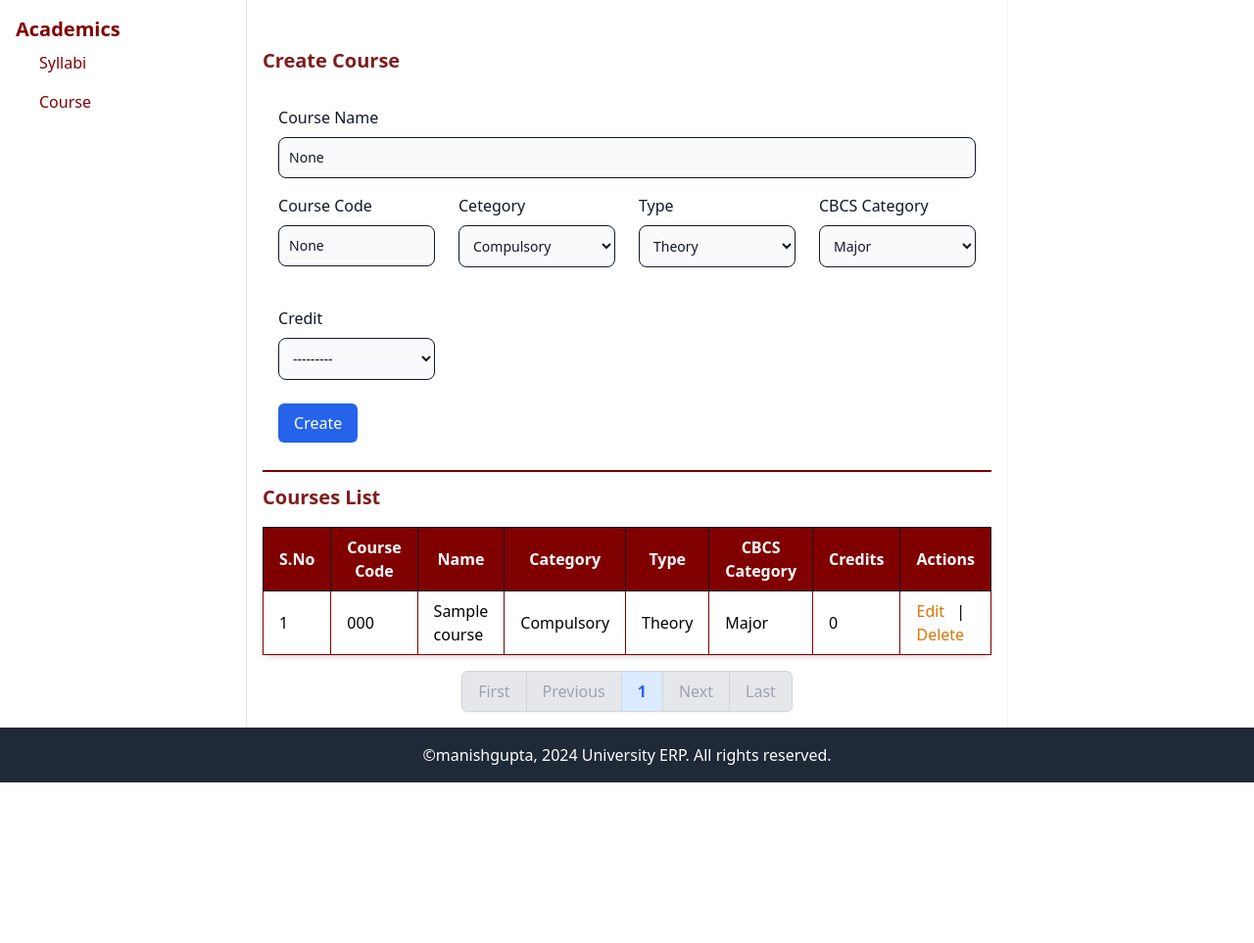
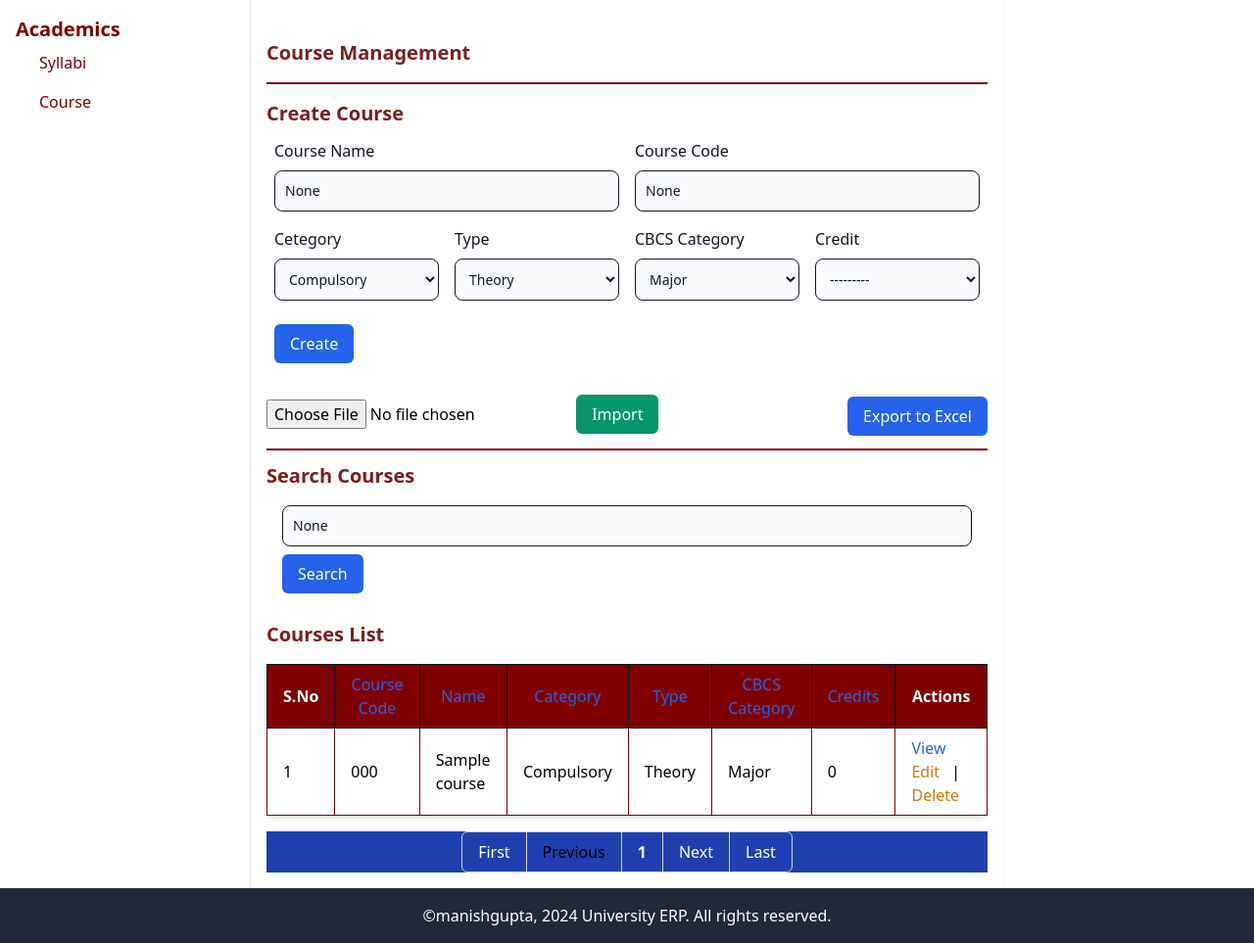
Before and after one commit to manishgupta248/university2, a Django app: page /academic/courses/ in a window 1280 px wide. Shown: the part 60-1023 px from the top of the page at 98% size. Before the commit the page ends 859 px from the top, so only its background shows below. Run offline with Django 5.2, Linux system fonts and the light colour scheme; a user stored in the database is signed in; tables that the repository leaves empty hold one stand-in row (values such as "Sample post"); some libraries are stand-ins or nearby versions.

Commit message:
v-3 Course Paje with AJAX

```diff
--- a/academic/templates/academic/course_list_create_update.html
+++ b/academic/templates/academic/course_list_create_update.html
@@ -4,13 +4,15 @@
 
 {% block content %}
 <div class="flex-1">
-
+<h1 class="text-xl text-red-900 font-bold mt-6 mb-4">Course Management</h1>
+<hr class="border-t-2 border-[#800000] my-2">
 <!-- Create/Update Form -->
-<h2 class="text-xl text-red-900 font-semibold mt-8 mb-4">{% if edit_course %}Edit{% else %}Create{% endif %} Course</h2>
-<form method="POST" class="bg-white p-4 ">
+<h2 class="text-xl text-red-900 font-semibold mt-4 mb-1">{% if edit_course %}Edit{% else %}Create{% endif %} Course</h2>
+<form method="POST" class="bg-white p-2 ">
     {% csrf_token %}
 
  <!-- Name -->
+ <div class="grid md:grid-cols-2 md:gap-4">
         <div class="mb-4">
             <label for="id_name" class="block mb-2 font-medium text-gray-900 dark:text-white">Course Name</label>
             <input type="text" name="name" id="id_name" class="bg-gray-50 border border-gray-900 text-gray-900 text-sm rounded-lg focus:ring-blue-500 focus:border-blue-500 block w-full p-2.5 dark:bg-gray-700 dark:border-gray-600 dark:placeholder-gray-400 dark:text-white dark:focus:ring-blue-500 dark:focus:border-blue-500" value="{{ form.name.value }}">
@@ -18,9 +20,7 @@
                 <div class="text-red-600 text-sm">{{ form.name.errors }}</div>
             {% endif %}
         </div>
-
 <!-- Code -->
-        <div class="grid md:grid-cols-4 md:gap-6">
         <div class="mb-4">
                 <label for="id_code" class="block mb-2 font-medium text-gray-900 dark:text-white">Course Code</label>
                 <input type="text" name="code" id="id_code" class="bg-gray-50 border border-gray-900 text-gray-900 text-sm rounded-lg focus:ring-blue-500 focus:border-blue-500 block w-full p-2.5 dark:bg-gray-700 dark:border-gray-600 dark:placeholder-gray-400 dark:text-white dark:focus:ring-blue-500 dark:focus:border-blue-500" value="{{ form.code.value }}">
@@ -28,8 +28,9 @@
                     <div class="text-red-600 text-sm">{{ form.code.errors }}</div>
                 {% endif %}
         </div>
-
+    </div>
 <!-- Category -->
+    <div class="grid md:grid-cols-4 md:gap-4">
         <div class="mb-4">
             <label for="category" class="block mb-2 font-medium text-gray-900 dark:text-white">Cetegory </label>
             <select name="category" id="category" class="bg-gray-50 border border-gray-900 text-gray-900 text-sm rounded-lg focus:ring-blue-500 focus:border-blue-500 block w-full p-2.5 dark:bg-gray-700 dark:border-gray-600 dark:placeholder-gray-400 dark:text-white dark:focus:ring-blue-500 dark:focus:border-blue-500">
@@ -83,28 +84,62 @@
         </div>
         <button type="submit" class="bg-blue-600 text-white px-4 py-2 rounded-md mt-2">{% if edit_course %}Update{% else %}Create{% endif %}</button>
     </form>
-{% comment %} <!-- Import and Export Section -->
-<div class="flex justify-between items-center mt-6">
-    <form method="POST" enctype="multipart/form-data">
+    <script>
+        $(document).ready(function() {
+          $('#courseForm').submit(function(event) {
+            event.preventDefault();
+
+            var formData = new FormData(this);
+            $.ajax({
+              type: 'POST',
+              url: window.location.pathname,
+              data: formData,
+              processData: false,
+              contentType: false,
+              success: function(response) {
+                // Handle successful response
+                alert('Course saved successfully!');
+                // Optionally reload the page or update the list dynamically
+                location.reload();
+              },
+              error: function(response) {
+                // Handle error response
+                alert('Failed to save the course. Please try again.');
+              }
+            });
+          });
+        });
+      </script>
+    <!-- Import and Export Section -->
+    <div class="flex justify-between items-center mt-6">
+        <form method="POST" enctype="multipart/form-data">
         {% csrf_token %}
         <input type="file" name="import_file" accept=".csv, .xls, .xlsx" class="mb-2">
-        <button type="submit" formaction="{% url 'admin:academic_course_import' %}" class="bg-green-600 text-white px-4 py-2 rounded-md">Import</button>
-    </form>
-    <a href="{% url 'admin:academic_course_export' %}" class="bg-blue-600 text-white px-4 py-2 rounded-md">Export to Excel</a>
-</div> {% endcomment %}
+        <button type="submit" formaction="{% url 'course_import' %}" class="bg-green-600 text-white px-4 py-2 rounded-md">Import</button>
+        </form>
+        <a href="{% url 'course_export' %}" class="bg-blue-600 text-white px-4 py-2 rounded-md">Export to Excel</a>
+    </div>
+
 <!-- List View Section -->
 <hr class="border-t-2 border-[#800000] my-3">
+  <!-- Search Form -->
+  <h2 class="text-xl text-red-900 font-semibold ">Search Courses</h2>
+  <form method="GET" class="bg-white p-4">
+    <input type="text" name="q" class="bg-gray-50 border border-gray-900 text-gray-900 text-sm rounded-lg focus:ring-blue-500 focus:border-blue-500 block w-full p-2.5" placeholder="Search..." value="{{ query }}">
+    <button type="submit" class="bg-blue-600 text-white px-4 py-2 rounded-md mt-2">Search</button>
+  </form>
+
 <h2 class="text-xl text-red-900 font-semibold my-3 mb-4">Courses List</h2>
 <table class="min-w-full bg-white shadow-md border border-[#800000] rounded-lg">
     <thead>
         <tr class="bg-[#800000] text-white font-semibold  " >
             <th class="px-4 py-2  border border-gray-900">S.No</th>
-            <th class="px-4 py-2  border border-gray-900">Course Code</th>
-            <th class="px-4 py-2  border border-gray-900">Name</th>
-            <th class="px-4 py-2  border border-gray-900">Category</th>
-            <th class="px-4 py-2  border border-gray-900">Type</th>
-            <th class="px-4 py-2  border border-gray-900">CBCS Category</th>
-            <th class="px-4 py-2  border border-gray-900">Credits</th>
+            <th class="px-4 py-2  border border-gray-900"><a href="?sort_by=code" class=" font-medium text-blue-600 dark:text-blue-500 hover:underline">Course Code</th>
+            <th class="px-4 py-2  border border-gray-900"><a href="?sort_by=name" class=" font-medium text-blue-600 dark:text-blue-500 hover:underline">Name</th>
+            <th class="px-4 py-2  border border-gray-900"><a href="?sort_by=category" class=" font-medium text-blue-600 dark:text-blue-500 hover:underline">Category</th>
+            <th class="px-4 py-2  border border-gray-900"><a href="?sort_by=type" class=" font-medium text-blue-600 dark:text-blue-500 hover:underline">Type</th>
+            <th class="px-4 py-2  border border-gray-900"><a href="?sort_by=cbcs_category" class=" font-medium text-blue-600 dark:text-blue-500 hover:underline">CBCS Category</th>
+            <th class="px-4 py-2  border border-gray-900"><a href="?sort_by=maximum_credit" class=" font-medium text-blue-600 dark:text-blue-500 hover:underline">Credits</th>
             <th class="px-4 py-2  border border-gray-900">Actions</th>
         </tr>
     </thead>
@@ -119,6 +154,7 @@
             <td class="px-4 py-2 border border-[#800000]">{{ course.cbcs_category }}</td>
             <td class="px-4 py-2 border border-[#800000]">{{ course.maximum_credit }}</td>
             <td class="px-4 py-2 border border-[#800000]">
+                <a href="#" class="text-blue-600 hover:underline mr-2" data-course-id="{{ course.id }}" onclick="openCourseModal(event)">View</a>
                 <a href="{% url 'course_update' course.id %}" class="text-yellow-600 hover:underline mr-2">Edit</a> |
                 <a href="{% url 'course_delete' course.id %}" class="text-yellow-600 hover:underline mr-2">Delete</a>
             </td>
@@ -126,54 +162,71 @@
         {% endfor %}
     </tbody>
 </table>
-<!-- Pagination Controls -->
 <!-- Pagination Section -->
-<div class="mt-4 flex justify-center">
-    <nav class="inline-flex rounded-md shadow-sm -space-x-px" aria-label="Pagination">
+<div class="mt-4 flex justify-center bg-blue-800">
+    <nav class="inline-flex rounded-md bg-blue-800 shadow-sm -space-x-px" aria-label="Pagination">
         {% if page_obj.has_previous %}
-        <a href="?page=1" class="px-4 py-2 border border-gray-300 bg-white text-gray-500 hover:bg-gray-50 rounded-l-md">
-            First
-        </a>
-        <a href="?page={{ page_obj.previous_page_number }}" class="px-4 py-2 border border-gray-300 bg-white text-gray-500 hover:bg-gray-50">
-            Previous
-        </a>
+         <a href="?page=1" class="px-4  py-2 border border-gray-300 bg-blue-800  text-white hover:bg-gray-50 rounded-l-md">First</a>
+            <a href="?page={{ page_obj.previous_page_number }}" class="px-4 py-2 border border-gray-300 bg-blue-800  text-white hover:bg-gray-50">Previous</a>
         {% else %}
-        <span class="px-4 py-2 border border-gray-300 bg-gray-200 text-gray-400 cursor-not-allowed rounded-l-md">
-            First
-        </span>
-        <span class="px-4 py-2 border border-gray-300 bg-gray-200 text-gray-400 cursor-not-allowed">
-            Previous
-        </span>
+            <span class="px-4 py-2 border border-gray-300 bg-blue-800 text-white cursor-not-allowed rounded-l-md">First</span>
+            <span class="px-4 py-2 border border-gray-300 bg-blue-800  text-whitecursor-not-allowed"> Previous</span>
         {% endif %}
 
         {% for num in page_obj.paginator.page_range %}
-        {% if page_obj.number == num %}
-        <span class="px-4 py-2 border border-gray-300 bg-blue-100 text-blue-600 font-bold">
-            {{ num }}
-        </span>
+         {% if page_obj.number == num %}
+             <span class="px-4 py-2 border border-gray-300 bg-blue-800 text-white font-bold">{{ num }} </span>
         {% else %}
-        <a href="?page={{ num }}" class="px-4 py-2 border border-gray-300 bg-white text-gray-500 hover:bg-gray-50">
-            {{ num }}
-        </a>
+            <a href="?page={{ num }}" class="px-4 py-2 border border-gray-300 bg-blue-800 text-white hover:bg-gray-50">{{ num }} </a>
         {% endif %}
         {% endfor %}
-
         {% if page_obj.has_next %}
-        <a href="?page={{ page_obj.next_page_number }}" class="px-4 py-2 border border-gray-300 bg-white text-gray-500 hover:bg-gray-50">
-            Next
-        </a>
-        <a href="?page={{ page_obj.paginator.num_pages }}" class="px-4 py-2 border border-gray-300 bg-white text-gray-500 hover:bg-gray-50 rounded-r-md">
-            Last
-        </a>
+            <a href="?page={{ page_obj.next_page_number }}" class="px-4 py-2 border border-gray-300 bg-blue-800 text-white hover:bg-gray-50">Next </a>
+            <a href="?page={{ page_obj.paginator.num_pages }}" class="px-4 py-2 border bg-blue-800  text-white hover:bg-gray-50 rounded-r-md">Last</a>
         {% else %}
-        <span class="px-4 py-2 border border-gray-300 bg-gray-200 text-gray-400 cursor-not-allowed">
-            Next
-        </span>
-        <span class="px-4 py-2 border border-gray-300 bg-gray-200 text-gray-400 cursor-not-allowed rounded-r-md">
-            Last
-        </span>
+            <span class="px-4 py-2 border border-gray-300 bg-blue-800  text-white cursor-not-allowed">Next</span>
+        <span class="px-4 py-2 border border-gray-300 bg-blue-800  text-white cursor-not-allowed rounded-r-md">Last</span>
         {% endif %}
     </nav>
 </div>
-</div>
+
+<!-- Course Details Modal -->
+<div id="courseModal" class="fixed inset-0 flex items-center justify-center bg-gray-900 bg-opacity-50 hidden">
+    <div class="bg-white rounded-lg shadow-lg max-w-lg w-full">
+      <div class="border-b px-4 py-2 flex justify-between items-center">
+        <h3 class="text-xl font-semibold">Course Details</h3>
+        <button onclick="closeCourseModal()" class="text-gray-600 hover:text-gray-900">&times;</button>
+      </div>
+      <div class="p-4">
+        <!-- Course details will be loaded here dynamically -->
+      </div>
+      <div class="border-t px-4 py-2 flex justify-end">
+        <button onclick="closeCourseModal()" class="bg-red-600 text-white px-4 py-2 rounded">Close</button>
+      </div>
+    </div>
+  </div>
+
+<script>
+    function openCourseModal(event) {
+      event.preventDefault();
+      var courseId = event.target.getAttribute('data-course-id');
+
+      $.ajax({
+        url: '/academic/course-detail/' + courseId + '/',
+        method: 'GET',
+        success: function(data) {
+          var modal = $('#courseModal');
+          modal.find('.p-4').html(data);
+          modal.removeClass('hidden');
+        },
+        error: function() {
+          alert('Failed to load course details.');
+        }
+      });
+    }
+
+    function closeCourseModal() {
+      $('#courseModal').addClass('hidden');
+    }
+  </script>
 {% endblock content %}
--- a/academic/urls.py
+++ b/academic/urls.py
@@ -5,4 +5,7 @@ urlpatterns = [
     path('courses/', views.course_list_create_update, name='course_list_create_update'),
     path('courses/<int:pk>/update/', views.course_list_create_update, name='course_update'),
     path('courses/<int:pk>/delete/', views.CourseDeleteView.as_view(), name='course_delete'),
+    path('courses/import/', views.course_import, name='course_import'),
+    path('courses/export/',views.course_export, name='course_export'),
+    path('course-detail/<int:pk>/', views.course_detail, name='course_detail'),
 ]
--- a/academic/views.py
+++ b/academic/views.py
@@ -4,13 +4,14 @@ from .forms import CourseForm
 from django.urls import reverse_lazy
 from django.views.generic import DeleteView
 from django.core.paginator import Paginator
+from .resources import CourseResource
+from tablib import Dataset
+from django.http import HttpResponse,JsonResponse
+from django.db.models import Q
+from django.contrib.auth.decorators import login_required
+# Course Views
 
-from django.core.paginator import Paginator
-from django.shortcuts import render, get_object_or_404, redirect
-from .models import Course
-from .forms import CourseForm
-
-# Course Views
+@login_required
 def course_list_create_update(request, pk=None):
     # Handle course retrieval for editing
     if pk:
@@ -18,21 +19,47 @@ def course_list_create_update(request, pk=None):
     else:
         course = None
 
-     # Handle form submission
+   # Handle form submission
     if request.method == 'POST':
-        if course:
+        if 'import_file' in request.FILES:
+            # Handle import
+            import_file = request.FILES['import_file']
+            if import_file.name.endswith('.xlsx') or import_file.name.endswith('.csv'):
+                dataset = Dataset()
+                imported_data = dataset.load(import_file.read(), format=import_file.name.split('.')[-1])
+                resource = CourseResource()
+                result = resource.import_data(dataset, dry_run=True)  # Test the import
+                if not result.has_errors():
+                    resource.import_data(dataset, dry_run=False)  # Actually import now
+            return redirect('course_list_create_update')
+        else:
             form = CourseForm(request.POST, instance=course)
-        else:
-            form = CourseForm(request.POST)
+            if form.is_valid():
+                form.save()
+                if request.META.get('HTTP_X_REQUESTED_WITH') == 'XMLHttpRequest':
+                    return JsonResponse({'status': 'success'})
+                return redirect('course_list_create_update')  # Redirect to the same view after saving
+            else:
+                if request.META.get('HTTP_X_REQUESTED_WITH') == 'XMLHttpRequest':
+                    return JsonResponse({'status': 'error', 'errors': form.errors})
+    else:
+        form = CourseForm(instance=course)
 
-        if form.is_valid():
-            form.save()
-            return redirect('course_list_create_update')
+    # Handle search query
+    query = request.GET.get('q')
+    sort_by = request.GET.get('sort_by', 'name')  # Default sort by name
+    if query:
+        courses = Course.objects.filter(
+            Q(name__icontains=query) |
+            Q(code__icontains=query) |
+            Q(category__icontains=query) |
+            Q(type__icontains=query) |
+            Q(cbcs_category__icontains=query)
+        ).order_by(sort_by)
     else:
-        form = CourseForm(instance=course) if course else CourseForm()
+        courses = Course.objects.all().order_by(sort_by)
+    # Retrieve all courses and paginate
 
-    # Retrieve all courses and paginate
-    courses = Course.objects.all()
     paginator = Paginator(courses, 10)  # Show 10 courses per page
     page_number = request.GET.get('page')  # Get the current page number from the query string
     page_obj = paginator.get_page(page_number)
@@ -42,10 +69,35 @@ def course_list_create_update(request, pk=None):
         'form': form,
         'page_obj': page_obj,
         'edit_course': course,
-        'courses': courses,
+        'query': query,
+        'sort_by': sort_by
     })
+
 
 class CourseDeleteView(DeleteView):
     model = Course
     template_name = "academic/course_delete.html"
     success_url = reverse_lazy('course_list_create_update')
+
+def course_import(request):
+    if request.method == 'POST' and 'import_file' in request.FILES:
+        import_file = request.FILES['import_file']
+        if import_file.name.endswith('.xlsx') or import_file.name.endswith('.csv'):
+            dataset = Dataset()
+            imported_data = dataset.load(import_file.read(), format=import_file.name.split('.')[-1])
+            resource = CourseResource()
+            result = resource.import_data(dataset, dry_run=True)  # Test the import
+            if not result.has_errors():
+                resource.import_data(dataset, dry_run=False)  # Actually import now
+    return redirect('course_list_create_update')
+
+def course_export(request):
+    resource = CourseResource()
+    dataset = resource.export()
+    response = HttpResponse(dataset.xlsx, content_type='application/vnd.ms-excel')
+    response['Content-Disposition'] = 'attachment; filename="courses.xlsx"'
+    return response
+
+def course_detail(request, pk):
+    course = get_object_or_404(Course, pk=pk)
+    return render(request, 'academic/course_detail.html', {'course':course})
--- a/templates/base.html
+++ b/templates/base.html
@@ -5,6 +5,7 @@
     <meta name="viewport" content="width=device-width, initial-scale=1.0">
     <title>{% block title %} {% endblock title %}</title>
     <script src="https://cdn.tailwindcss.com"></script>
+    <script src="https://ajax.googleapis.com/ajax/libs/jquery/3.5.1/jquery.min.js"></script>
 </head>
 <body class="flex flex-col min-h-screen">
     <!--NavBar Component-->
```
Also changed, not shown: academic/templates/academic/course_detail.html (added, +8 -0 lines).
